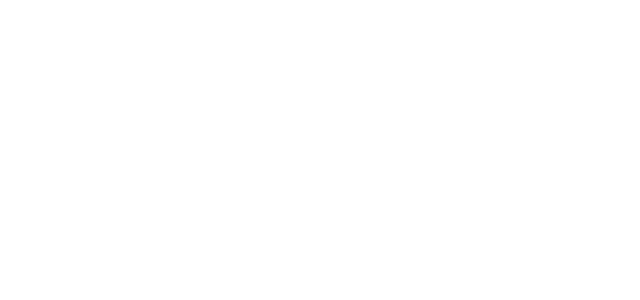
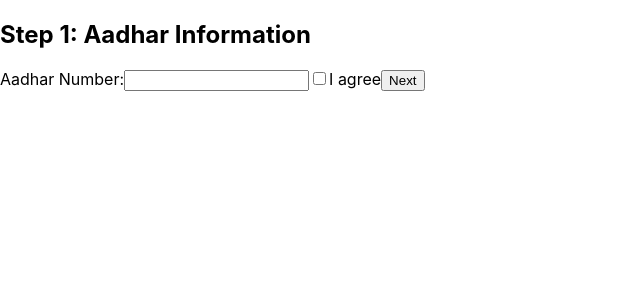
Before and after one commit to chaithanya99/HAD, a React (Create React App) app in the folder frontend/: page /register-patient in a window 1280 px wide. Before the commit this address had no page. Shown: the top 300 px of the page, without its empty margins (0-640 px from the left). Built offline with nearby package versions, Linux system fonts and the light colour scheme.

Commit message:
register_patient_first

```diff
--- a/frontend/src/App.js
+++ b/frontend/src/App.js
@@ -31,6 +31,7 @@
 import NurseLogin from './components/NurseLogin';
 import Login1 from './components/Login1';
 import Dashboard from './components/Dashboard';
+import PatientRegistration from './components/PatientRegistration';
 
 const App = () => {
   return (
@@ -41,6 +42,7 @@
         <Route path="/nurse-login" element={<NurseLogin />} />
         <Route path="/login" element={<Login1/>}/>
         <Route path="/dashboard" element={<Dashboard/>}/>
+        <Route path="/register-patient" element={<PatientRegistration/>}/>
       </Routes>
     </Router>
   );
--- a/frontend/src/components/PatientRegistration.js
+++ b/frontend/src/components/PatientRegistration.js
@@ -0,0 +1,80 @@
+import React, { useState } from 'react';
+
+const PatientRegistration = () => {
+  const [step, setStep] = useState(1);
+  const [aadharNumber, setAadharNumber] = useState('');
+  const [otp, setOtp] = useState('');
+  const [iAgree, setIAgree] = useState(false);
+  // Add more state variables for other form data
+
+  // Function to handle form submission for each step
+  const handleSubmit = (e) => {
+    e.preventDefault();
+
+    // Check conditions based on the current step
+    if (step === 1) {
+      // Check Aadhar number and "I agree" checkbox
+      if (aadharNumber.length === 16 && iAgree) {
+        // Conditions met, proceed to the next step
+        setStep(step + 1);
+      } else {
+        // Display an error message or handle invalid input
+        alert('Please enter a valid Aadhar number and check the agreement.');
+      }
+    } else if (step === 2) {
+      // Add logic for other steps if needed
+      // For example, OTP verification logic
+      // ...
+
+      // Proceed to the next step
+      setStep(step + 1);
+    }
+  };
+
+  return (
+    <div>
+      {/* Render form based on the current step */}
+      {step === 1 && (
+        <div>
+          <h2>Step 1: Aadhar Information</h2>
+          <form onSubmit={handleSubmit}>
+            <label>
+              Aadhar Number:
+              <input
+                type="text"
+                value={aadharNumber}
+                onChange={(e) => setAadharNumber(e.target.value)}
+              />
+            </label>
+            {/* Add other form fields */}
+            <label>
+            <input
+                type="checkbox"
+                checked={iAgree}
+                onChange={() => setIAgree(!iAgree)}
+              />
+              I agree
+            </label>
+            <button type="submit">Next</button>
+          </form>
+        </div>
+      )}
+
+      {step === 2 && (
+        <div>
+          <h2>Step 2: OTP Verification</h2>
+          {/* Render OTP input fields, timer, and resend button */}
+          {/* Handle OTP input and submission logic */}
+          <button onClick={() => setStep(step - 1)}>Previous</button>
+          <button type="submit" onClick={handleSubmit}>
+            Verify OTP
+          </button>
+        </div>
+      )}
+
+      {/* Add similar sections for other steps */}
+    </div>
+  );
+};
+
+export default PatientRegistration;
```
